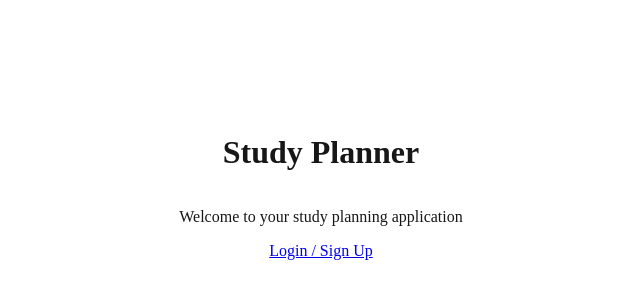
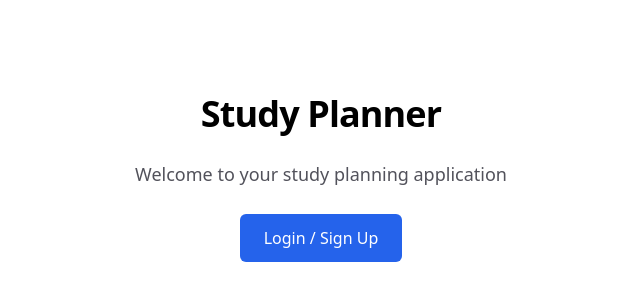
Before and after one commit to Byski/Study-Quest, a Next.js app: page / in a window 1280 px wide. Shown: the part 222-522 px from the top of the page, without its empty margins (319-959 px from the left). Built offline with nearby package versions, Linux system fonts and the light colour scheme.

Commit message:
fix: update configuration files for Tailwind v3 and Jest

```diff
--- a/package.json
+++ b/package.json
@@ -8,7 +8,8 @@
     "start": "next start",
     "lint": "next lint",
     "test": "jest",
-    "test:watch": "jest --watch"
+    "test:watch": "jest --watch",
+    "test:coverage": "jest --coverage"
   },
   "keywords": [],
   "author": "",
@@ -31,12 +32,11 @@
     "postcss": "^8.5.6",
     "react": "^18.3.1",
     "react-dom": "^18.3.1",
-    "tailwindcss": "^4.1.17",
+    "tailwindcss": "^3.4.18",
     "ts-jest": "^29.4.5",
     "typescript": "^5.9.3"
   },
   "devDependencies": {
-    "@tailwindcss/postcss": "^4.1.17",
     "@testing-library/dom": "^10.4.1",
     "@types/node": "^24.10.1",
     "jest-environment-jsdom": "^30.2.0",
--- a/postcss.config.js
+++ b/postcss.config.js
@@ -1,6 +1,6 @@
 module.exports = {
   plugins: {
-    '@tailwindcss/postcss': {},
+    tailwindcss: {},
     autoprefixer: {},
   },
-};
+}
--- /dev/null
+++ b/tailwind.config.js
@@ -0,0 +1,41 @@
+/** @type {import('tailwindcss').Config} */
+module.exports = {
+  content: [
+    './pages/**/*.{js,ts,jsx,tsx,mdx}',
+    './components/**/*.{js,ts,jsx,tsx,mdx}',
+    './app/**/*.{js,ts,jsx,tsx,mdx}',
+  ],
+  theme: {
+    extend: {
+      colors: {
+        // Epic Gaming Emotions and Storytelling Palette
+        primary: {
+          50: '#F9F7F7',
+          100: '#E8E4E4',
+          200: '#D1C9C9',
+          300: '#BAAEAE',
+          400: '#A39393',
+          500: '#0F3460', // Medium dark blue
+          600: '#0D2D52',
+          700: '#0A2544',
+          800: '#081D36',
+          900: '#1A1A2E', // Very dark blue/black
+        },
+        dark: {
+          DEFAULT: '#1A1A2E',
+          navy: '#16213E',
+          blue: '#0F3460',
+        },
+        accent: {
+          DEFAULT: '#E94560',
+          light: '#F06B82',
+          dark: '#D1344F',
+        },
+        light: {
+          DEFAULT: '#F9F7F7',
+        },
+      },
+    },
+  },
+  plugins: [],
+}
```
Also changed, not shown: jest.config.js (added, +52 -0 lines), jest.setup.js (added, +47 -0 lines).
